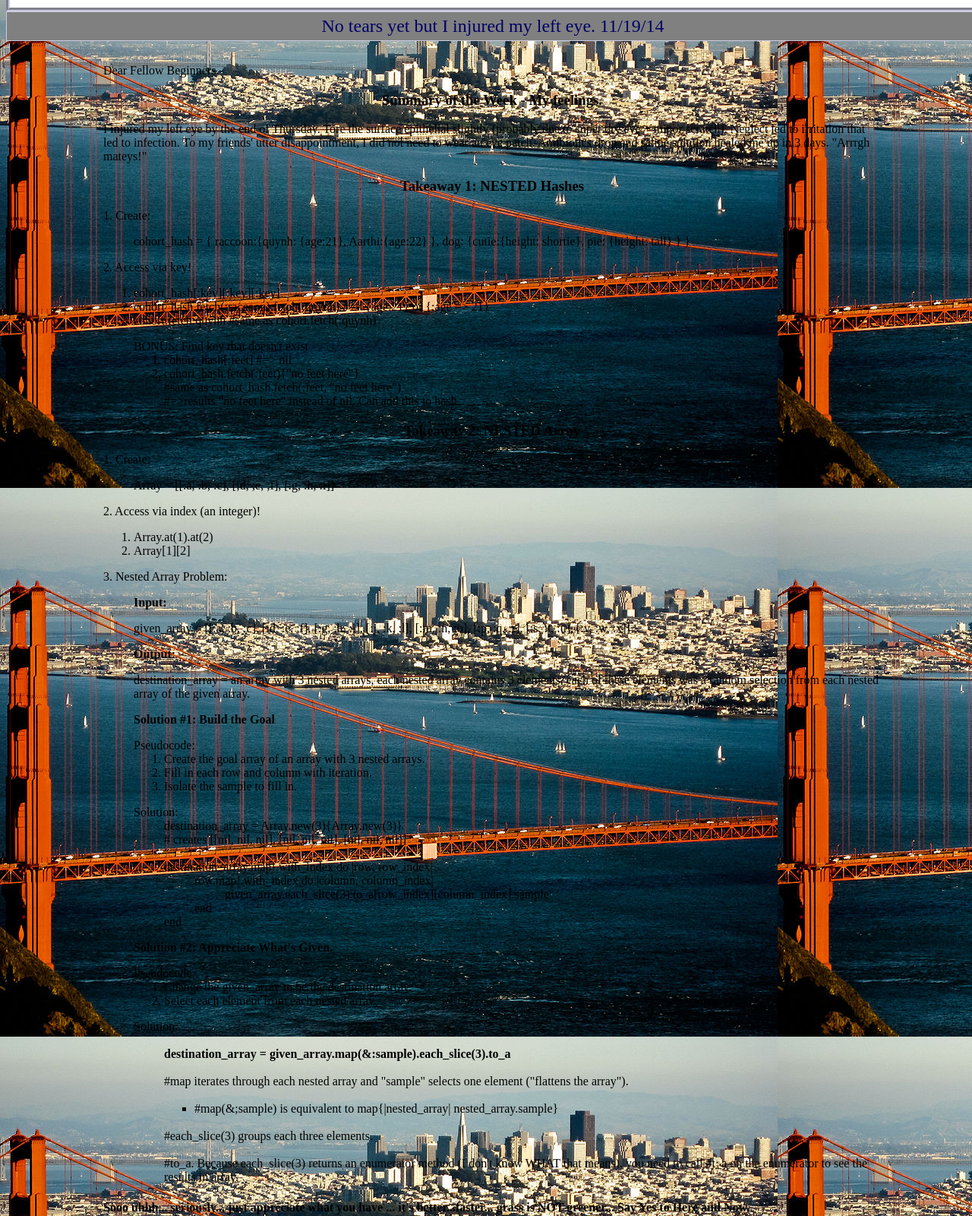
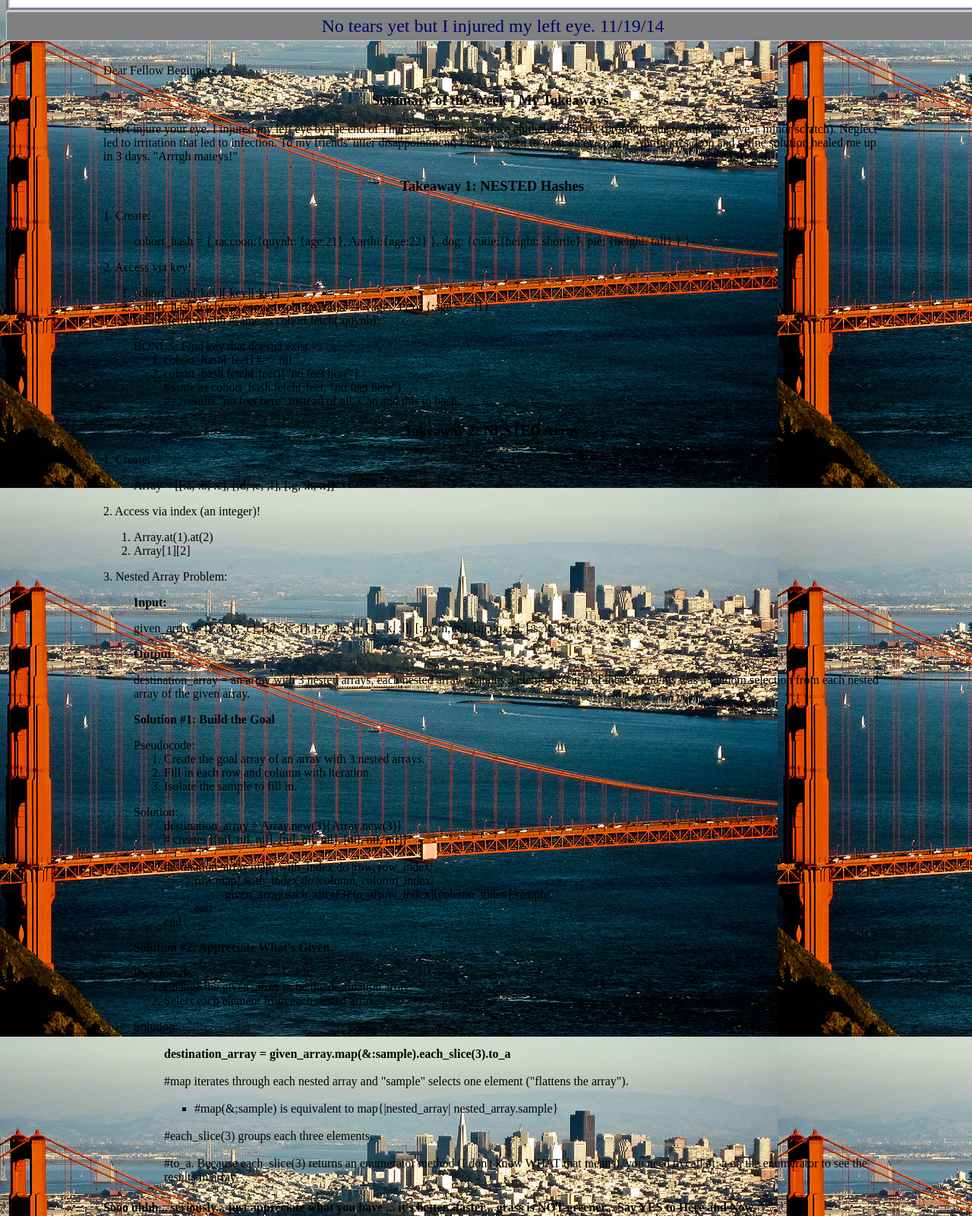
Before and after one commit to QuynhChen/QuynhChen.github.io, a plain HTML site: page blog/Week1_takeaways.html in a window 1280 px wide. Shown: the part 80-1680 px from the top of the page at 76% size. Drawn offline with Linux system fonts and the light colour scheme; files whose address does not match are found by name.

Commit message:
edit week 1

```diff
--- a/blog/Week 1 take aways.html
+++ b/blog/Week1_takeaways.html
@@ -16,9 +16,9 @@ No tears yet but I injured my left eye. 11/19/14
     <div id="blog">
     Dear Fellow Beginners,
 
-<h3> Summary of the Week - My feelings. </h3>
+<h3> Summary of the Week - My Takeaways. </h3>
 
-<p> I injured my left eye by the end of Thursday. Tore the surface epithelial slightly (probably due to super dry eye + minor scratch). Neglect led to irritation that led to infection. To my friends' utter disappointment, I did not need to wear an eye patch. Antibiotics drop and saline solution healed me up in 3 days. "Arrrgh mateys!"
+<p> Don't injure your eye. I injured my left eye by the end of Thursday. Tore the surface epithelial slightly (probably due to super dry eye + minor scratch). Neglect led to irritation that led to infection. To my friends' utter disappointment, I did not need to wear an eye patch. Antibiotics drop and saline solution healed me up in 3 days. "Arrrgh mateys!"
 
 
 <h3>Takeaway 1: NESTED Hashes</h3>
@@ -67,7 +67,7 @@ No tears yet but I injured my left eye. 11/19/14
       <ul> #each_slice(3) groups each three elements. </ul><br>
       <ul> #to_a. Because each_slice(3) returns an enumerator method (I don't know WHAT that means), you need to call #t_a on the enumerator to see the results in array.</ul></ul>
 
-<h4>Sooo uhhh... seriously... just appreciate what you have ... it's better...faster... grass is NOT greener... Say Yes to Here and Now. </h4>
+<h4>Sooo uhhh... seriously... just appreciate what you have ... it's better...faster... grass is NOT greener... Say YES to Here and Now. </h4>
 
 <h3>Takeaway 3: Data Structures - Fewer operations = faster operations.</h3>
 
```
Also changed, not shown: blog/index.html (+4 -0 lines).
